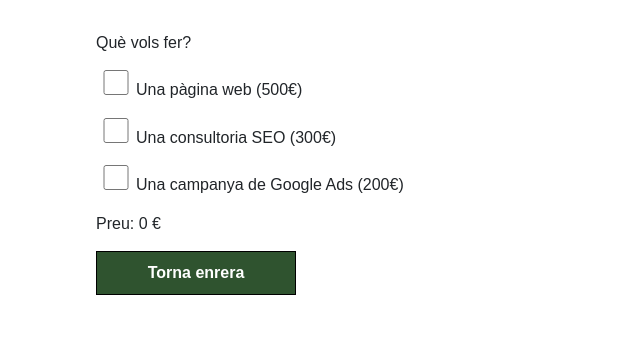
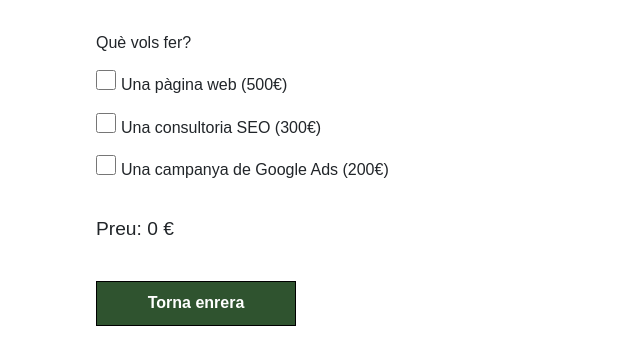
Before and after one commit to jordisz/S7, a Vue app: page / in a window 1280 px wide. Shown: the top 364 px of the page, without its empty margins (0-640 px from the left). Built offline with nearby package versions, Linux system fonts and the light colour scheme.

Commit message:
Add styles to checkboxes and preu div

```diff
--- a/src/views/Home.vue
+++ b/src/views/Home.vue
@@ -24,7 +24,9 @@
       <label>Una campanya de Google Ads (200€)</label>
     </div>
 
-    <p>Preu: {{ preu }} €</p>
+    <div class="preu">
+      <p>Preu: {{ preu }} €</p>
+    </div>
 
     <router-link to="/benvinguda">
       <div class="button">Torna enrera</div>
@@ -96,9 +98,19 @@ export default {
   .checkbox {
     margin-bottom: 1em;
   }
+  input[type="checkbox"] {
+    width: 20px;
+    height: 20px;
+    margin-right: 5px;
+  }
 
   a {
     text-decoration: none;
+  }
+
+  .preu {
+    margin: 1.8em 0 2em;
+    font-size: 1.2rem;
   }
 
   .button {
```
